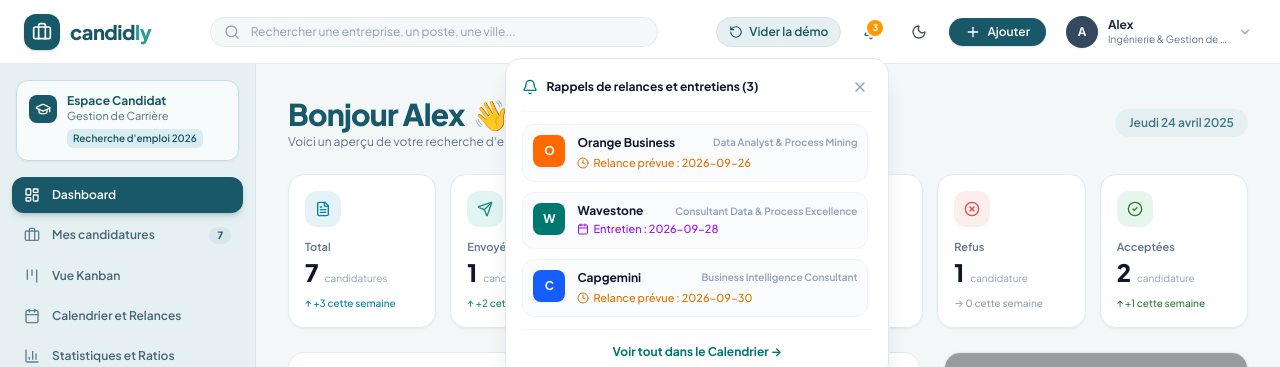
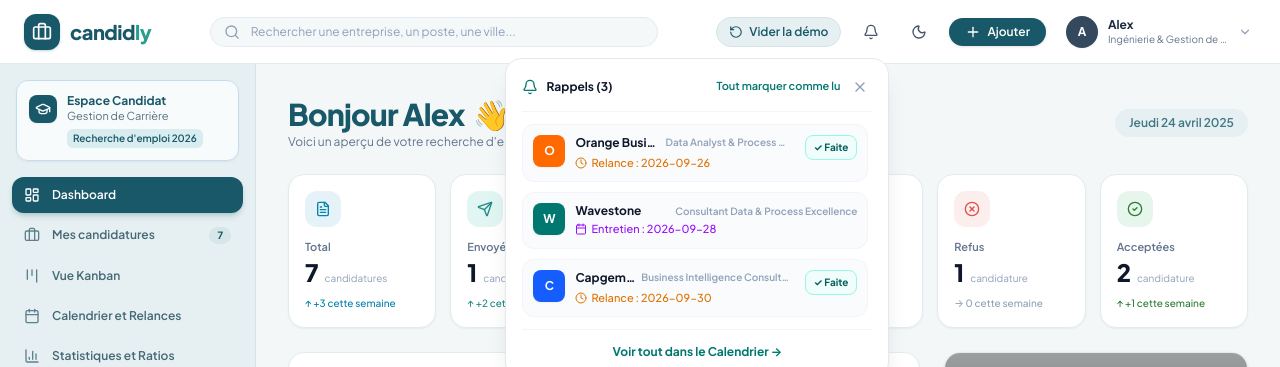
Before and after one commit to OTabara/candidly, a React (Vite) app: page / in a window 1280 px wide. Both pictures are taken after a click on the button "Notifications et relances". Shown: the top 367 px of the page. Built offline with nearby package versions, Linux system fonts and the light colour scheme; grey boxes are pictures that could not be loaded.

Commit message:
fix: gestion de l'état lu/non-lu des notifications et bouton rapide de relance faite

```diff
--- a/src/components/Navbar.tsx
+++ b/src/components/Navbar.tsx
@@ -30,10 +30,22 @@
     setActiveTab,
     applications,
     setSelectedApplicationId,
+    updateApplication,
+    addToast,
   } = useApp();
 
   const [showNotifications, setShowNotifications] = useState(false);
   const notifRef = useRef<HTMLDivElement>(null);
+
+  // Track read notification keys in localStorage
+  const [readNotifKeys, setReadNotifKeys] = useState<string[]>(() => {
+    try {
+      const stored = localStorage.getItem('candidly_read_notifs');
+      return stored ? JSON.parse(stored) : [];
+    } catch {
+      return [];
+    }
+  });
 
   // Close notifications on click outside
   useEffect(() => {
@@ -52,6 +64,38 @@
       !['ACCEPTEE', 'REFUSEE', 'ABANDONNEE'].includes(app.status) &&
       (app.nextFollowUpDate || app.interviewDate)
   );
+
+  const getNotifKey = (app: typeof applications[0]) =>
+    `${app.id}-${app.nextFollowUpDate || ''}-${app.interviewDate || ''}`;
+
+  // Unread count
+  const unreadReminders = upcomingReminders.filter(
+    (app) => !readNotifKeys.includes(getNotifKey(app))
+  );
+
+  const markAllAsRead = () => {
+    const keys = upcomingReminders.map(getNotifKey);
+    setReadNotifKeys(keys);
+    try {
+      localStorage.setItem('candidly_read_notifs', JSON.stringify(keys));
+    } catch (e) {
+      console.error(e);
+    }
+  };
+
+  const handleToggleNotifications = () => {
+    const nextState = !showNotifications;
+    setShowNotifications(nextState);
+    if (nextState) {
+      markAllAsRead();
+    }
+  };
+
+  const handleMarkFollowUpDone = (appId: string, company: string, e: React.MouseEvent) => {
+    e.stopPropagation();
+    updateApplication(appId, { nextFollowUpDate: '' });
+    addToast(`Relance marquée comme faite pour ${company} !`, 'success');
+  };
 
   const handleOpenAddModal = () => {
     setEditingApplication(null);
@@ -126,14 +170,14 @@
         <div className="relative" ref={notifRef}>
           <button
             type="button"
-            onClick={() => setShowNotifications(!showNotifications)}
+            onClick={handleToggleNotifications}
             className="relative flex h-9 w-9 items-center justify-center rounded-full text-slate-600 transition-colors hover:bg-[#F4F8F9] dark:text-slate-300 dark:hover:bg-slate-800"
             title="Notifications et relances"
           >
             <Bell className="h-4 w-4" />
-            {upcomingReminders.length > 0 && (
-              <span className="absolute top-1.5 right-1.5 flex h-4 w-4 items-center justify-center rounded-full bg-amber-500 text-[9px] font-bold text-white ring-2 ring-white dark:ring-slate-900">
-                {upcomingReminders.length}
+            {unreadReminders.length > 0 && (
+              <span className="absolute top-1.5 right-1.5 flex h-4 w-4 items-center justify-center rounded-full bg-amber-500 text-[9px] font-bold text-white ring-2 ring-white dark:ring-slate-900 animate-pulse">
+                {unreadReminders.length}
               </span>
             )}
           </button>
@@ -145,9 +189,19 @@
                 <div className="flex items-center gap-2">
                   <Bell className="h-4 w-4 text-teal-700 dark:text-teal-400" />
                   <h3 className="text-xs font-bold text-slate-900 dark:text-white">
-                    Rappels de relances et entretiens ({upcomingReminders.length})
+                    Rappels ({upcomingReminders.length})
                   </h3>
                 </div>
+                <div className="flex items-center gap-2">
+                  {upcomingReminders.length > 0 && (
+                    <button
+                      type="button"
+                      onClick={markAllAsRead}
+                      className="text-[11px] font-semibold text-teal-700 hover:underline dark:text-teal-400"
+                    >
+                      Tout marquer comme lu
+                    </button>
+                  )}
                   <button
                     type="button"
                     onClick={() => setShowNotifications(false)}
@@ -155,6 +209,7 @@
                   >
                     <X className="h-4 w-4" />
                   </button>
+                </div>
               </div>
 
               <div className="mt-3 space-y-2.5 max-h-72 overflow-y-auto pr-1">
@@ -166,8 +221,9 @@
                         setSelectedApplicationId(app.id);
                         setShowNotifications(false);
                       }}
-                      className="group flex items-start gap-3 rounded-xl border border-slate-100 bg-[#F4F8F9]/50 p-2.5 transition-colors hover:border-teal-400 hover:bg-white dark:border-slate-800 dark:bg-slate-800/40 dark:hover:bg-slate-800 cursor-pointer"
+                      className="group flex items-start justify-between gap-3 rounded-xl border border-slate-100 bg-[#F4F8F9]/50 p-2.5 transition-colors hover:border-teal-400 hover:bg-white dark:border-slate-800 dark:bg-slate-800/40 dark:hover:bg-slate-800 cursor-pointer"
                     >
+                      <div className="flex items-start gap-2.5 min-w-0 flex-1">
                         <div
                           className={`flex h-8 w-8 shrink-0 items-center justify-center rounded-lg text-xs font-bold text-white shadow-xs ${app.logoBg || 'bg-teal-700'}`}
                         >
@@ -178,7 +234,7 @@
                             <p className="text-xs font-bold text-slate-900 dark:text-white group-hover:text-teal-700 dark:group-hover:text-teal-400 truncate">
                               {app.company}
                             </p>
-                          <span className="text-[10px] font-semibold text-slate-400">
+                            <span className="text-[10px] font-semibold text-slate-400 truncate ml-1">
                               {app.jobTitle}
                             </span>
                           </div>
@@ -186,7 +242,7 @@
                           {app.nextFollowUpDate && (
                             <div className="mt-1 flex items-center gap-1 text-[11px] font-medium text-amber-600 dark:text-amber-400">
                               <Clock className="h-3 w-3 shrink-0" />
-                            <span>Relance prévue : {app.nextFollowUpDate}</span>
+                              <span>Relance : {app.nextFollowUpDate}</span>
                             </div>
                           )}
 
@@ -197,6 +253,19 @@
                             </div>
                           )}
                         </div>
+                      </div>
+
+                      {/* Quick Mark Done Button */}
+                      {app.nextFollowUpDate && (
+                        <button
+                          type="button"
+                          onClick={(e) => handleMarkFollowUpDone(app.id, app.company, e)}
+                          title="Marquer la relance comme faite"
+                          className="shrink-0 rounded-lg border border-teal-200 bg-teal-50 px-2 py-1 text-[10px] font-bold text-teal-800 transition-colors hover:bg-teal-600 hover:text-white dark:border-teal-900 dark:bg-teal-950/60 dark:text-teal-300"
+                        >
+                          ✓ Faite
+                        </button>
+                      )}
                     </div>
                   ))
                 ) : (
```
Lines whose indentation alone changed are shown as unchanged.
